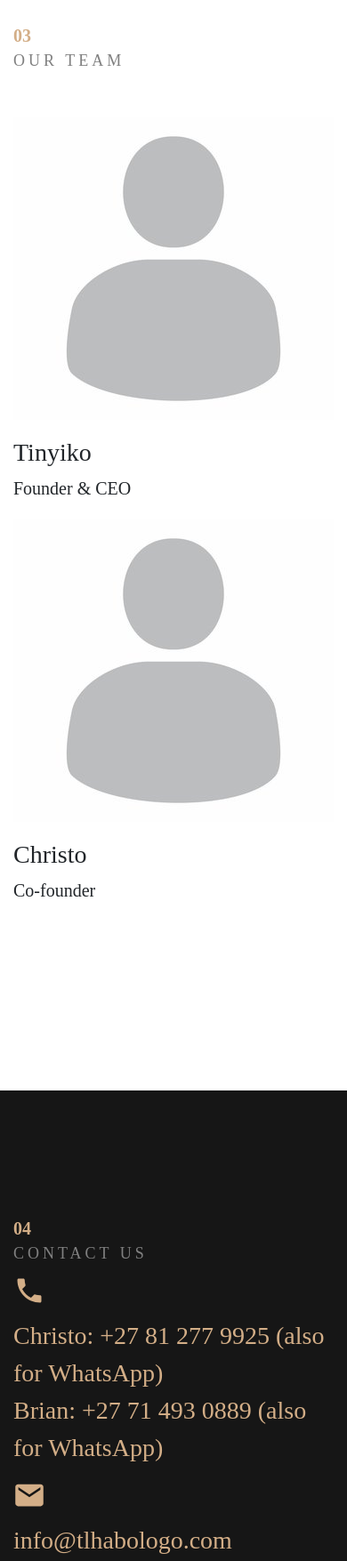
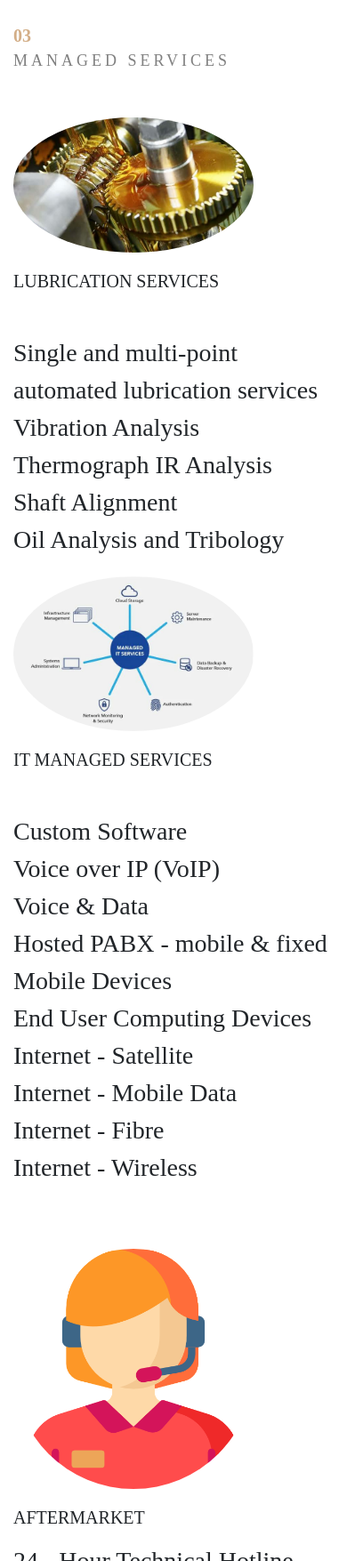
Before and after one commit to khuthadz0/khuthadz0.github.io, a plain HTML site: page TLHABOLOGOGROUP/index.html in a window 390 px wide. Shown: the part 6700-8455 px from the top of the page at 89% size. Drawn offline with nearby package versions, Linux system fonts and the light colour scheme; a script that the page names is missing; a web font is replaced by a local one.

Commit message:
new changes to the site

```diff
--- a/TLHABOLOGOGROUP/index.html
+++ b/TLHABOLOGOGROUP/index.html
@@ -51,7 +51,7 @@
                         <li><a href="#home">Home</a></li>
                         <li><a href="#about">About us</a></li>
                         <li><a href="#services">Services</a></li>
-                        <li><a href="#team">Our team</a></li>
+                        <li><a href="#Managedservices">Managed Services</a></li>
                         <li><a href="#contact">Contact</a></li>
                   </ul>
 
@@ -68,7 +68,7 @@
                         <li><a href="#home">Home</a></li>
                         <li><a href="#about">About us</a></li>
                         <li><a href="#services">Services</a></li>
-                        <li><a href="#team">Our team</a></li>
+                        <li><a href="#Managedservices">Managed Services</a></li>
                         <li><a href="#contact">Contact</a></li>
                   </ul>
             </div>
@@ -291,16 +291,16 @@ River gravel</p>
 
             <!--------------- team section starts here --------------->
 
-            <a name="team"></a>
+            <a name="Managedservices"></a>
 
-            <section class="team">
+            <section class="Managedservices">
 
                   <div class="container-fluid">
 
                         <div class="row">
                               <div class="col-md-2"></div>
                               <div class="col-md-2 section-index wow fadeInUp" data-wow-delay="0.3s">03</div>
-                              <div class="col-md-8 section-heading wow fadeInUp" data-wow-delay="0.4s">Our team</div>
+                              <div class="col-md-8 section-heading wow fadeInUp" data-wow-delay="0.4s">MANAGED SERVICES</div>
                         </div>
 
                         <div class="row members">
@@ -309,23 +309,88 @@ River gravel</p>
 
                               <div class="col-md-3 wow fadeInUp" data-wow-delay="0.5s">
                                     <div class="team-member">
-                                          <div class="team-img team-one"></div>
+
+                                          <img src="images-90.png" class="pictures">
                                     </div>
                                     <div class="team-title">
-                                          <h5>Tinyiko</h5>
-                                          <span>Founder & CEO</span>
+                                          <h5>LUBRICATION SERVICES</h5>
+                                          <br>
+                                          <span>
+
+                                                <p> <ul>
+                                                      <li>Single and multi-point automated lubrication services</li>
+                                                      <li>Vibration Analysis</li>
+                                                      <li>Thermograph IR Analysis</li>
+                                                      <li>Shaft Alignment</li>
+                                                      <li>Oil Analysis and Tribology</li>
+                                                </ul></p></span>
+
+                                    </div>
+                              </div>
+                              <div class="col-md-3 wow fadeInUp" data-wow-delay="0.5s">
+                                    <div class="team-member">
+
+                                          <img src="images-91.png" class="pictures">
+                                    </div>
+                                    <div class="team-title">
+                                          <h5>IT MANAGED SERVICES</h5>
+                                          <br>
+                                          <span>
+
+                                                <p> <ul>
+                                                      <li>Custom Software</li>
+                                                      <li>Voice over IP (VoIP)</li>
+                                                      <li>Voice & Data</li>
+                                                      <li>Hosted PABX - mobile & fixed</li>
+                                                      <li>Mobile Devices</li>
+                                                      <li>End User Computing Devices</li>
+                                                      <li>Internet - Satellite</li>
+                                                      <li>Internet - Mobile Data</li>
+                                                      <li>Internet - Fibre</li>
+                                                      <li>Internet - Wireless</li>
+                                                </ul></p></span>
+
                                     </div>
                               </div>
 
-                              <div class="col-md-3 wow fadeInUp" data-wow-delay="0.6s">
-                                          <div class="team-member">
-                                                <div class="team-img team-two"></div>
-                                          </div>
-                                          <div class="team-title">
-                                                <h5>Christo</h5>
-                                                <span>Co-founder</span>
-                                          </div>
+
+
+                        </div>
+                        <div class="row members">
+                              <div class="col-md-4"></div>
+                              <div class="col-md-3 wow fadeInUp" data-wow-delay="0.5s">
+                                    <div class="team-member">
+
+                                          <img src="/TLHABOLOGOGROUP/customer-service.png" class="pictures">
                                     </div>
+                                    <div class="team-title">
+                                          <h5>AFTERMARKET</h5>
+                                          <span>
+
+                                                <p> <ul>
+                                                      <li>24 - Hour Technical Hotline</li>
+                                                      <li>Breakdown Service call-out</li>
+                                                      <li>Technical Equipment Advice</li>
+                                                      <li>Installation and commissioning</li>
+
+                                                </ul></p></span>
+
+                                    </div>
+                              </div><div class="col-md-3 wow fadeInUp" data-wow-delay="0.5s">
+                                    <div class="team-member">
+
+                                          <img src="images-92.png" class="pictures">
+                                    </div>
+                                    <div class="team-title">
+                                          <h5>PLANT PLANNING SERVICES</h5>
+                                          <br>
+                                          <span>
+                                           Plant Planning services for fixed, modular and mobile plants within diverse industries.
+                                                      We create 3D layouts of suggested plants to help you build your optimal plant and
+                                                      ensure that you are able to deliver the right solution for your operational requirements</span>
+
+                              </div>
+                              </div>
 
                         </div>
 
@@ -389,11 +454,10 @@ River gravel</p>
 
                               <div class="row">
                                     <div class="col-md-4 wow fadeInUp" data-wow-delay="0.3s" id="address">
-                                          <p>Workarea</p>
+                                          <!--    <p>Workarea</p>
                                           <h4>712 Block NN</h4>
                                           <h4>Soshanguve</h4>
-                                          <h4>0152</h4>
-
+                                    -->
                                           <br><br>
                                     </div>
 
--- a/TLHABOLOGOGROUP/style.css
+++ b/TLHABOLOGOGROUP/style.css
@@ -336,11 +336,11 @@ button {
 }
 
 .team-title h5 {
-  font-size: 28px;
+  font-size: 20px;
 }
 
 .team-title span {
-  font-size: 20px;
+  font-size: 28px;
 }
 
 .team-member {
```
Also changed, not shown: TLHABOLOGOGROUP/customer-service.png (added), TLHABOLOGOGROUP/istockphoto-1251271562-170667a.jpg (added), TLHABOLOGOGROUP/png-clipart-computer-icons-technical-support-customer-service-call-centre-others-miscellaneous-service-thumbnail.png (added).
